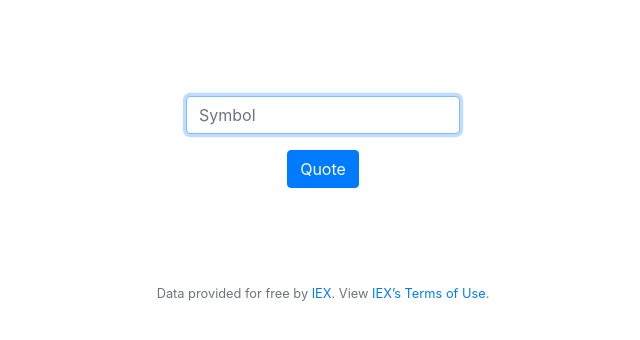
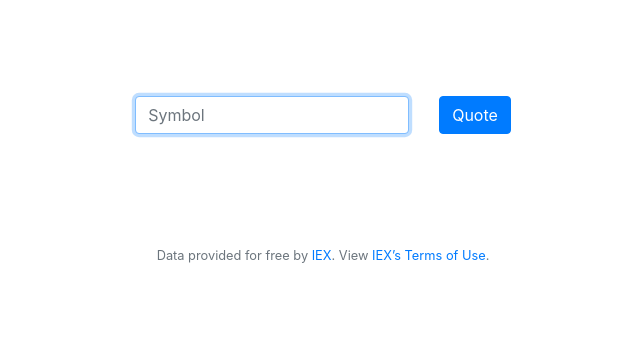
Before and after one commit to mgxmajewski/cs50_finance, a Flask app: page /quote in a window 1280 px wide. Shown: the part 76-416 px from the top of the page, without its empty margins (317-957 px from the left). Run offline with Flask 2, Linux system fonts and the light colour scheme; a user stored in the database is signed in; some libraries are stand-ins or nearby versions.

Commit message:
Add bootstrap classes to rearrange quote view.

```diff
--- a/templates/quote.html
+++ b/templates/quote.html
@@ -6,11 +6,13 @@
 
 {% block main %}
 <main class="container p-5">
-    <form action="/quote" method="post">
-        <div class="form-group">
+    <form class="row g-3 d-flex justify-content-center" action="/quote" method="post">
+        <div class="col-auto ">
             <input id="myInput" autocomplete="off" autofocus="" class="form-control" name="symbol" placeholder="Symbol" type="text">
         </div>
-        <button class="btn btn-primary" type="submit">Quote</button>
+        <div class="col-auto">
+            <button class="btn btn-primary mb-3" type="submit">Quote</button>
+        </div>
     </form>
 </main>
     <script src="{{url_for('static', filename='suggestions.js')}}"></script>
```
